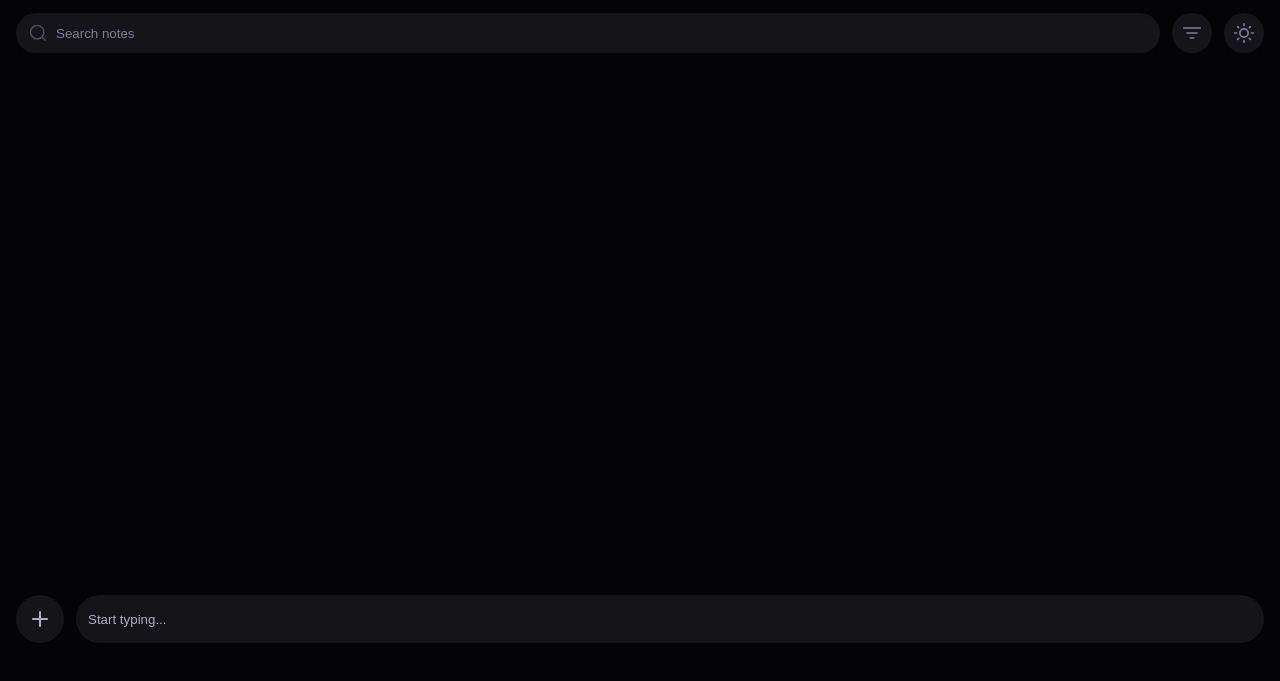
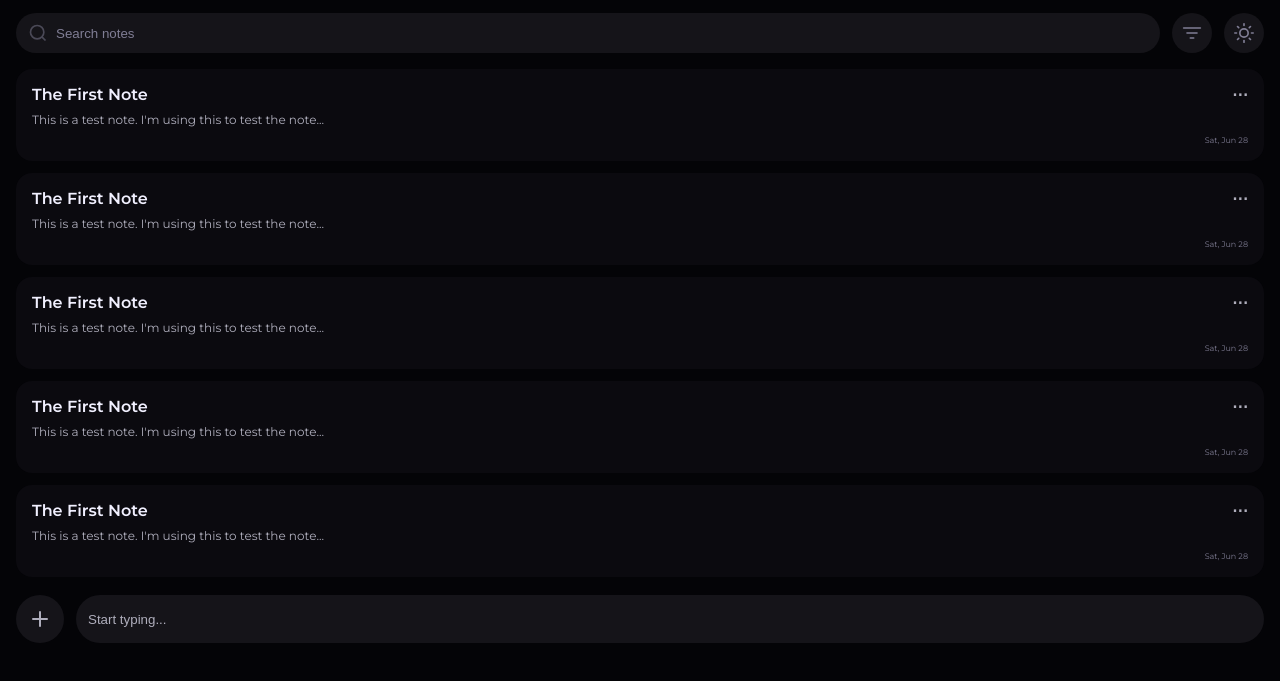
Before and after one commit to dev-gaitano/firebase-notes-I, a website: page public/index.html in a window 1280 px wide. Shown: the part 67-748 px from the top of the page. Drawn offline with Linux system fonts and the light colour scheme; a web font is replaced by a local one.

Commit message:
Updated notes list

```diff
--- a/public/index.html
+++ b/public/index.html
@@ -7,7 +7,8 @@
   <meta charset="UTF-8">
   <meta name="viewport" content="width=device-width, initial-scale=1">
   <meta name="title" content="ascend.up | Elevate your thoughts">
-  <meta name="description" content="Write, organize, and revisit your thoughts anytime.">
+  <meta name="description"
+    content="Write, organize, and revisit your thoughts anytime.">
   <meta name="keywords" content="ascend.up, notes app, minimalist notes, online notepad, productivity tool">
   <meta name="author" content="Eugene Gaitano">
 
@@ -54,8 +55,7 @@
         </svg>
       </button>
       <button id="theme-button" class="button-primary">
-        <svg id="light-theme-icon" class="icon-primary" viewBox="0 0 24 24" fill="none"
-          xmlns="http://www.w3.org/2000/svg">
+        <svg id="light-theme-icon" class="icon-primary" viewBox="0 0 24 24" fill="none" xmlns="http://www.w3.org/2000/svg">
           <!-- Sun rays -->
           <path d="M12 1V3" stroke="currentColor" stroke-width="2" stroke-linecap="round" />
           <path d="M12 21V23" stroke="currentColor" stroke-width="2" stroke-linecap="round" />
@@ -72,7 +72,60 @@
       </button>
     </div>
     <ul id="notes-list">
-
+      <li class="note-item">
+        <div id="note-header">
+          <h2 id="note-title" class="montserrat-semi-bold">The First Note</h2>
+          <p class="montserrat-semi-bold">⋯</p>
+        </div>
+        <p id="note-preview" class="montserrat-regular">This is a test note. I'm using this to test the
+          note...</p>
+        <p id="last-edited" class="montserrat-regular">Sat, Jun 28</p>
+      </li>
+      <li class="note-item">
+        <div id="note-header">
+          <h2 id="note-title" class="montserrat-semi-bold">The First Note</h2>
+          <p class="montserrat-semi-bold">⋯</p>
+        </div>
+        <p id="note-preview" class="montserrat-regular">This is a test note. I'm using this to test the
+          note...</p>
+        <p id="last-edited" class="montserrat-regular">Sat, Jun 28</p>
+      </li>
+      <li class="note-item">
+        <div id="note-header">
+          <h2 id="note-title" class="montserrat-semi-bold">The First Note</h2>
+          <p class="montserrat-semi-bold">⋯</p>
+        </div>
+        <p id="note-preview" class="montserrat-regular">This is a test note. I'm using this to test the
+          note...</p>
+        <p id="last-edited" class="montserrat-regular">Sat, Jun 28</p>
+      </li>
+      <li class="note-item">
+        <div id="note-header">
+          <h2 id="note-title" class="montserrat-semi-bold">The First Note</h2>
+          <p class="montserrat-semi-bold">⋯</p>
+        </div>
+        <p id="note-preview" class="montserrat-regular">This is a test note. I'm using this to test the
+          note...</p>
+        <p id="last-edited" class="montserrat-regular">Sat, Jun 28</p>
+      </li>
+      <li class="note-item">
+        <div id="note-header">
+          <h2 id="note-title" class="montserrat-semi-bold">The First Note</h2>
+          <p class="montserrat-semi-bold">⋯</p>
+        </div>
+        <p id="note-preview" class="montserrat-regular">This is a test note. I'm using this to test the
+          note...</p>
+        <p id="last-edited" class="montserrat-regular">Sat, Jun 28</p>
+      </li>
+      <li class="note-item">
+        <div id="note-header">
+          <h2 id="note-title" class="montserrat-semi-bold">The First Note</h2>
+          <p class="montserrat-semi-bold">⋯</p>
+        </div>
+        <p id="note-preview" class="montserrat-regular">This is a test note. I'm using this to test the
+          note...</p>
+        <p id="last-edited" class="montserrat-regular">Sat, Jun 28</p>
+      </li>
     </ul>
   </main>
   <footer>
```
